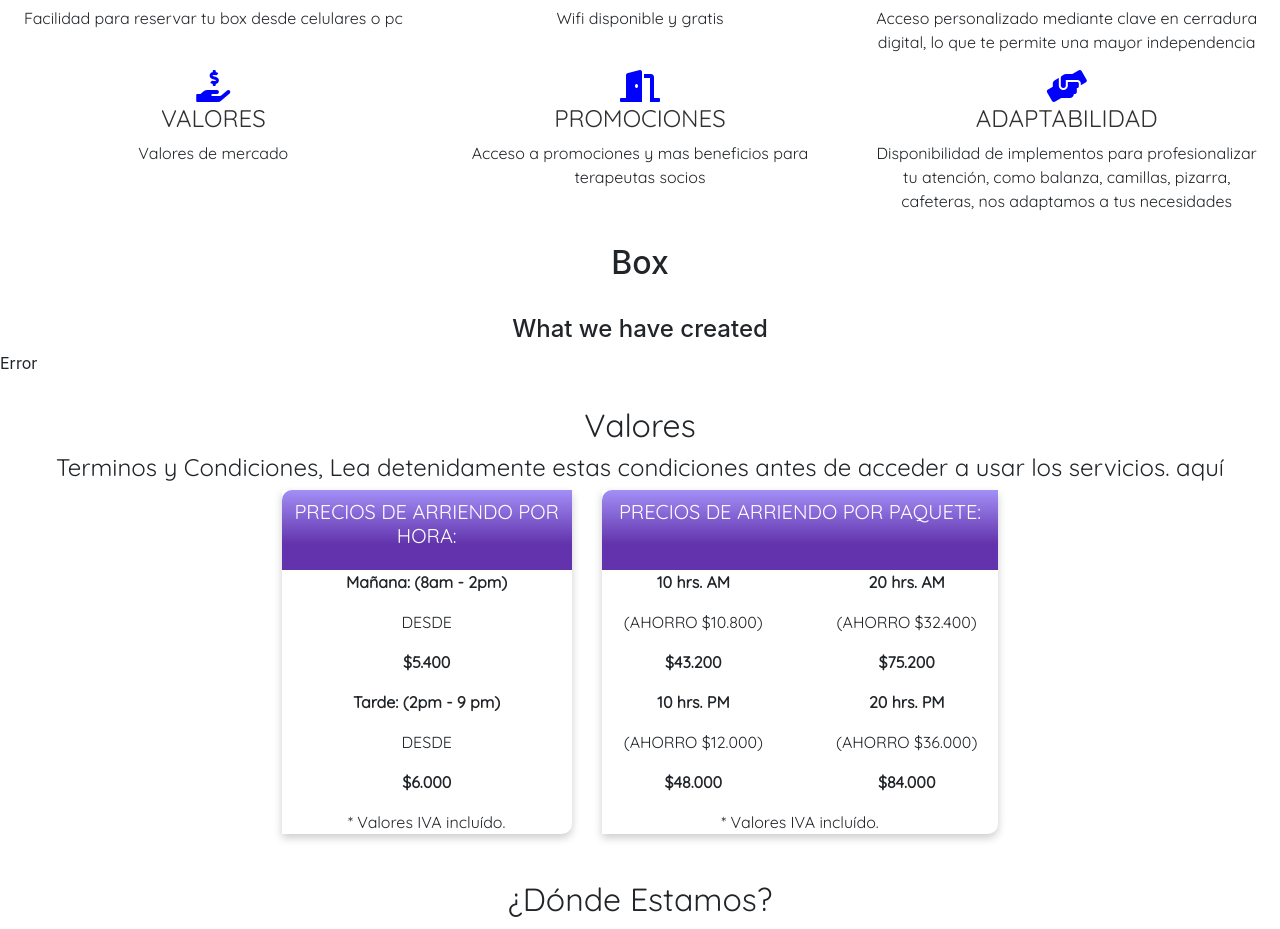
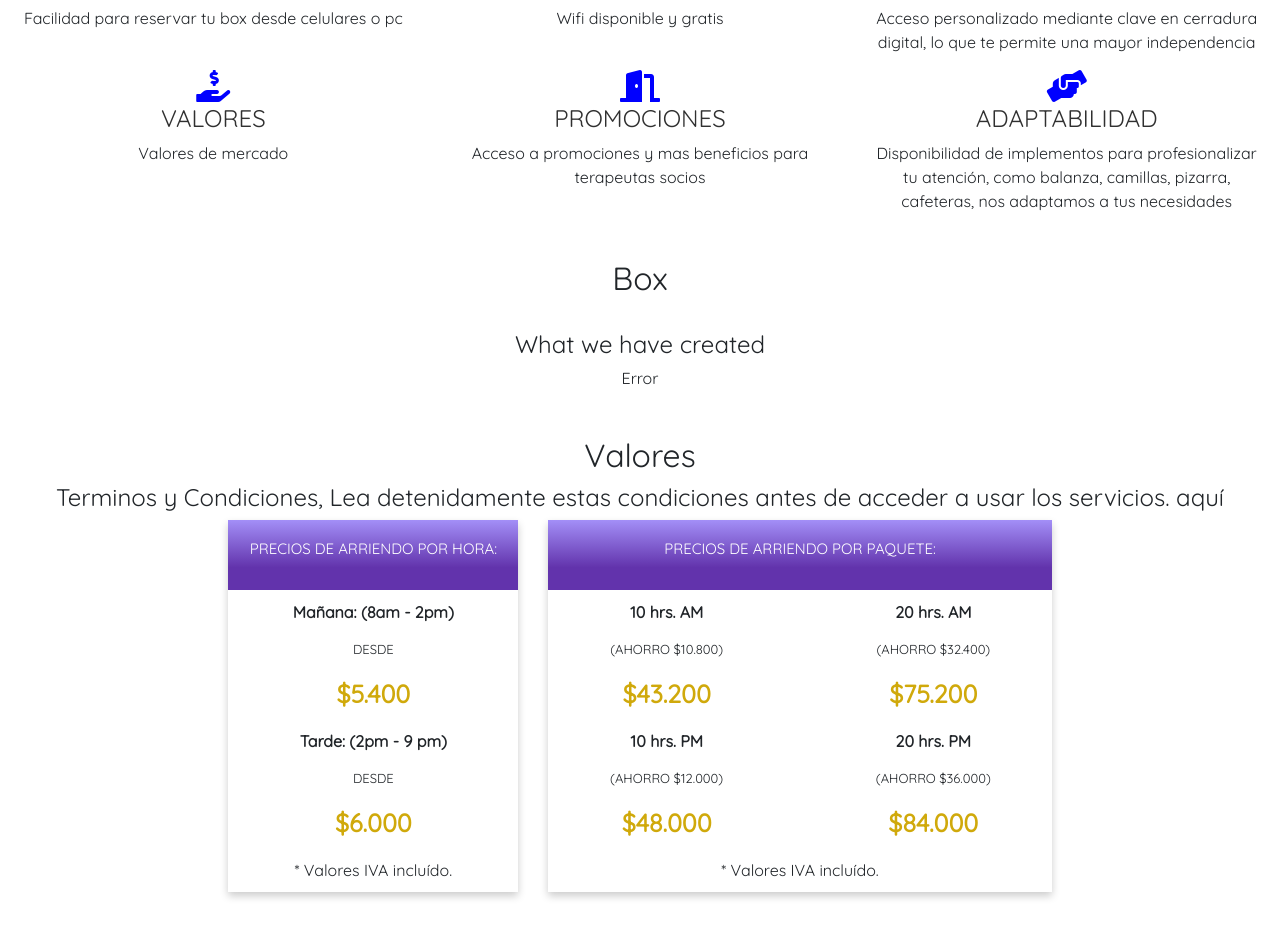
Before and after one commit to azunigas/centro-ikigai, a Django app: page / in a window 1280 px wide. Shown: the part 1062-1991 px from the top of the page. Run offline with Django 3.2, Linux system fonts and the light colour scheme; data that the repository does not hold is empty; some libraries are stand-ins or nearby versions.

Commit message:
Alineamientos

```diff
--- a/box/static/css/style.css
+++ b/box/static/css/style.css
@@ -47,7 +47,7 @@
 
 /*Social*/
 .social p a i{
-    padding: 0 5px 0 5px;
+    padding: 0 5px 0 0;
 }
 /*Fin Social*/
 
@@ -55,7 +55,7 @@
     margin: 0 auto;
 }
 
-/*Flip Cards*/
+/* Box Flip Cards*/
 .flip-card {
     margin: 15px 0 15px 0;
     height: 350px;
@@ -82,50 +82,81 @@
     height: 100%;
     -webkit-backface-visibility: hidden;
     backface-visibility: hidden;
-    border-radius: 5px;
+    border-radius: 10px;
     box-shadow: 0 4px 8px 0 rgba(0,0,0,0.2);
 }
 
 .flip-card-front img{
-    border-radius: 5px 5px 0 0;
+    border-radius: 10px 10px 0 0;
 }
 
 .flip-card-front {
     color: black;
 }
 
+.flip-card-front .container h4{
+    margin: 0;
+    padding: 5px;
+}
+
 .flip-card-back {
-    background: linear-gradient(0deg, rgba(35,38,153,1) 0%, rgba(35,81,168,1) 35%, rgba(143,148,247,1) 100%);    color: white;
+    padding-top: 40px;
+    background: linear-gradient(0deg, rgba(35,38,153,1) 0%, rgba(35,81,168,1) 35%, rgba(143,148,247,1) 100%);
+    color: white;
     transform: rotateY(180deg);
 }
+/*Fin Box Flip Cards*/
 
-/*Flip Cards*/
+/*Valores*/
+.panel{
+    box-shadow: 0 4px 8px 0 rgba(0,0,0,0.2);
+}
 
-span{
+.panel-heading{
+    background: linear-gradient(0deg, rgba(98,51,172,1) 32%, rgba(163,143,247,1) 100%);
+    height: 70px;
+    padding: 20px;
     color: white;
+    align-items: center;
 }
+
+.panel-heading h5{
+    font-size: 15px;
+    margin: 0;
+}
+
+.panel-body, .panels{
+    padding: 10px 0 0 0;
+}
+
+.valor{
+    color: #D0A90B;
+    font-size: 25px;
+    font-weight: bold;
+}
+
+.horario{
+    font-weight: bold;
+    font-size: 16px;
+}
+
+.inf{
+    font-size: 13px;
+}
+/*Fin Valores*/
+
+/*Contacto*/
+p i {
+    font-size: 20px;
+    padding: 0 5px 0 0;
+}
+/*Fin Contacto*/
+
 .footer{
     text-align: center;
     padding:10px;
     color: white;
     width: 100%;
-    bottom:0;
-}
-
-.panel{
-    box-shadow: 0 4px 8px 0 rgba(0,0,0,0.2);
-    border-radius: 0 0 10px 0;
-}
-
-.panel-heading{
-    border-radius: 10px 0 0 0;
-    background: linear-gradient(0deg, rgba(98,51,172,1) 32%, rgba(163,143,247,1) 100%);
-    height: 80px;
-    padding: 10px;
-    color: white;
-}
-
-.panel-body{
 }
 
 .alert{
--- a/box/templates/box/index.html
+++ b/box/templates/box/index.html
@@ -121,11 +121,11 @@
     <!--Fin Servicios -->
 
     <!--Box-->
-    <div class="container-fluid text-center" id="box">
+    <div class="container-fluid text-center seccion" id="box">
 
         <h2>Box</h2><br>
         <h4>What we have created</h4>
-        <div class="row boxes text-center slideanim">
+        <div class="row boxes text-center justify-content-center slideanim">
             {% if box %}
                 {% for b in box %}
                     <div class="flip-card col-xs-12 col-sm-6 col-md-4">
@@ -138,7 +138,7 @@
                                 </div>
                             </div>
                             <div class="flip-card-back">
-                                <h1>{{ b.nombre }}</h1>
+                                <h1><strong>{{ b.nombre }}</strong></h1>
                                 <p>Equipamiento</p>
                                 <p>{{ b.equipamiento }}</p>
                             </div>
@@ -162,7 +162,7 @@
 
         <div class="row justify-content-center slideanim">
 
-            <div class="col-xs-12 col-sm-3">
+            <div class="col-xs-12 col-sm-5 col-md-4 col-lg-3">
                 <div class="panel panel-default text-center">
 
                     <div class="panel-heading">
@@ -170,19 +170,19 @@
                     </div>
 
                     <div class="panel-body">
-                        <p><strong>Mañana: (8am - 2pm)</strong></p>
-                        <p>DESDE</p>
-                        <p><strong>$5.400</strong></p>
-                        <p><strong>Tarde: (2pm - 9 pm)</strong></p>
-                        <p>DESDE</p>
-                        <p><strong>$6.000</strong></p>
-                        <p>* Valores IVA incluído.</p>
+                        <p class="horario">Mañana: (8am - 2pm)</p>
+                        <p class="inf">DESDE</p>
+                        <p class="valor">$5.400</p>
+                        <p class="horario">Tarde: (2pm - 9 pm)</p>
+                        <p class="inf">DESDE</p>
+                        <p class="valor">$6.000</p>
+                        <p style="padding-bottom: 10px">* Valores IVA incluído.</p>
                     </div>
 
                 </div>
             </div>
 
-            <div class="col-xs-12 col-sm-4">
+            <div class="col-xs-12 col-sm-7 col-md-6 col-lg-5">
                 <div class="panel panel-default text-center">
 
                     <div class="panel-heading">
@@ -190,25 +190,25 @@
                     </div>
                     <div class="row">
                         <div class="col-md-6 panels">
-                            <p><strong>10 hrs. AM</strong></p>
-                            <p>(AHORRO $10.800)</p>
-                            <p><strong>$43.200</strong></p>
-                            <p><strong>10 hrs. PM</strong></p>
-                            <p>(AHORRO $12.000)</p>
-                            <p><strong>$48.000</strong></p>
+                            <p class="horario">10 hrs. AM</p>
+                            <p class="inf">(AHORRO $10.800)</p>
+                            <p class="valor">$43.200</p>
+                            <p class="horario">10 hrs. PM</p>
+                            <p class="inf">(AHORRO $12.000)</p>
+                            <p class="valor">$48.000</p>
                         </div>
 
                         <div class="col-md-6 panels">
-                            <p><strong>20 hrs. AM</strong></p>
-                            <p>(AHORRO $32.400)</p>
-                            <p><strong>$75.200</strong></p>
-                            <p><strong>20 hrs. PM</strong></p>
-                            <p>(AHORRO $36.000)</p>
-                            <p><strong>$84.000</strong></p>
+                            <p class="horario">20 hrs. AM</p>
+                            <p class="inf">(AHORRO $32.400)</p>
+                            <p class="valor">$75.200</p>
+                            <p class="horario">20 hrs. PM</p>
+                            <p class="inf">(AHORRO $36.000)</p>
+                            <p class="valor">$84.000</p>
 
                         </div>
                     </div>
-                    <p>* Valores IVA incluído.</p>
+                    <p style="padding-bottom: 10px">* Valores IVA incluído.</p>
                 </div>
             </div>
 
@@ -266,7 +266,7 @@
 
                     <div class="row">
                         <div class="col-sm-12 form-group">
-                            <button class="btn btn-default pull-right" type="submit">Enviar</button>
+                            <button class="btn btn-primary" type="submit">Enviar</button>
                         </div>
                     </div>
 
```
